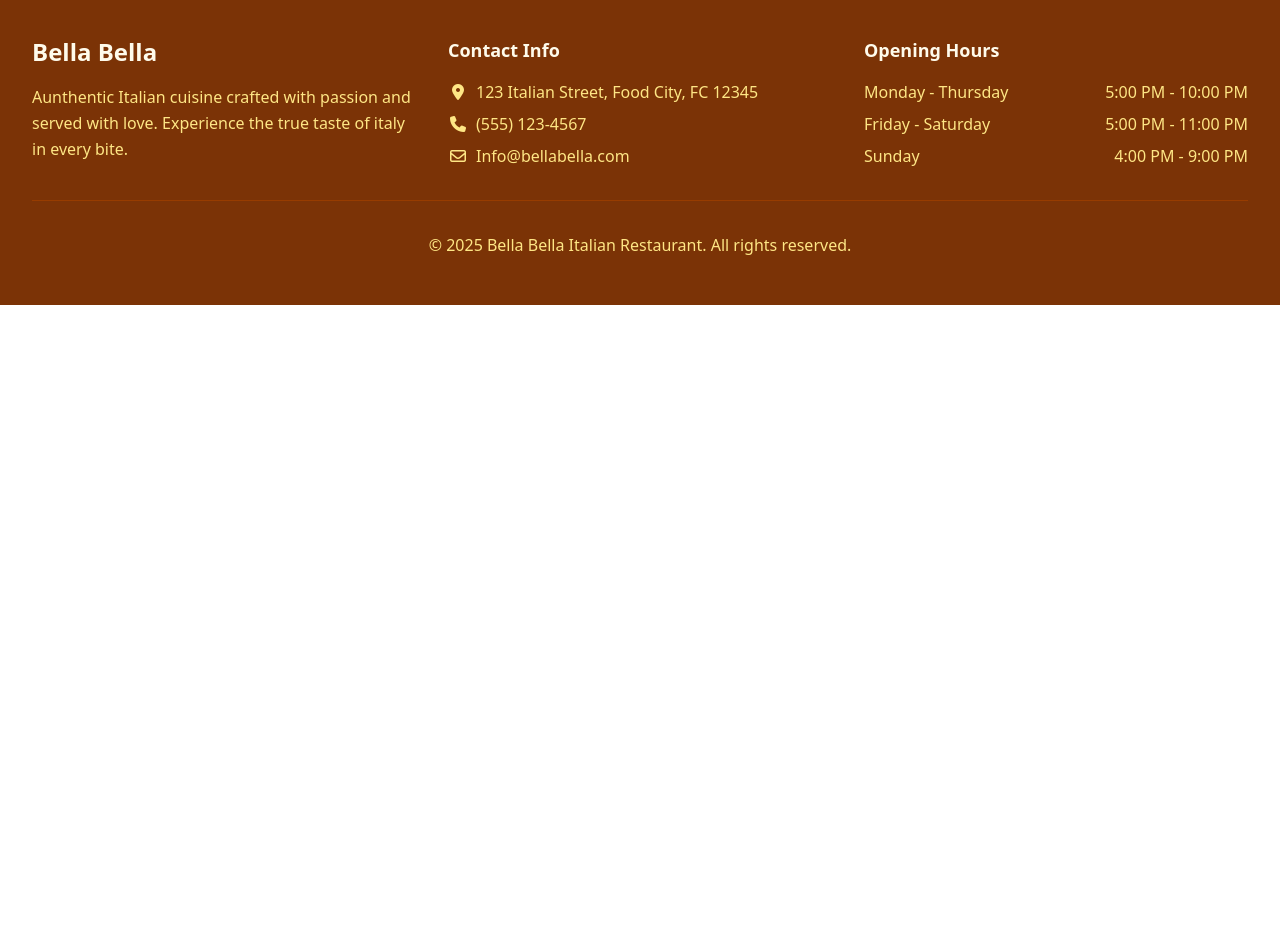
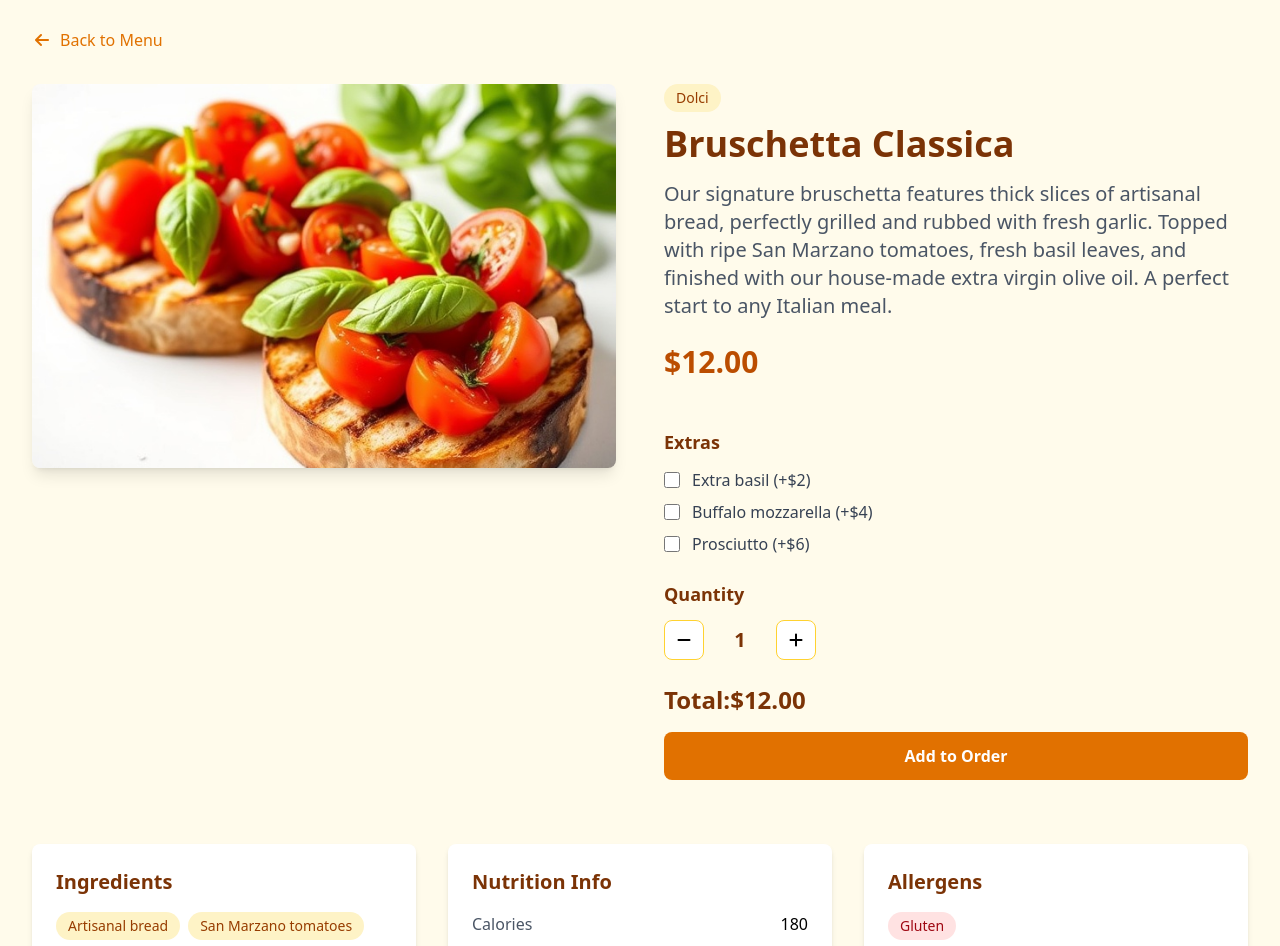
Before and after one commit to sadiya959/bella-bella, a React (Vite) app: page /menu/1 in a window 1280 px wide. Shown: the part 100-1046 px from the top of the page. Before the commit the page ends 800 px from the top, so only its background shows below. Built offline with nearby package versions, Linux system fonts and the light colour scheme.

Commit message:
add complete menu details page

```diff
--- a/src/pages/MenuDetails.jsx
+++ b/src/pages/MenuDetails.jsx
@@ -1,3 +1,189 @@
+import { useContext, useState } from "react";
+import { Link, useParams } from "react-router";
+import MenusContext from "../contexts/MenusContext";
+
 export default function MenuDetails() {
-  return <div>MenuDetails</div>;
+  const { id } = useParams();
+  const { menus } = useContext(MenusContext);
+  const [quantity, setQuantity] = useState(1);
+
+  const menu = menus.find((menu) => menu.id == id);
+  const [selectedExtras, setSelectedExtras] = useState([]);
+
+  // if the menu is still loading
+  if (!menu) {
+    return <p className="mt-8 text-center">Loading menu details...</p>;
+  }
+
+  const toggleExtra = (extra) => {
+    setSelectedExtras((prev) =>
+      prev.includes(extra) ? prev.filter((e) => e !== extra) : [...prev, extra],
+    );
+  };
+
+  // Calculate the extra total
+  const extraTotal = selectedExtras?.reduce(
+    (sum, extra) => sum + extra.price,
+    0,
+  );
+
+  // Calculate the total price
+  const totalPrice = menu.price * quantity + extraTotal;
+
+  return (
+    <section className="bg-amber-50 py-16">
+      <div className="mx-auto max-w-7xl px-4 sm:px-6 lg:px-8">
+        {/* Back to menu link */}
+        <div className="mb-8">
+          <Link
+            to="/menu"
+            className="cursor-pointer font-medium text-amber-600 hover:text-amber-700"
+          >
+            <div className="mr-2 inline-flex size-5 items-center justify-center">
+              <i className="fa-solid fa-arrow-left"></i>
+            </div>
+            Back to Menu
+          </Link>
+        </div>
+
+        {/* Menu info */}
+        <div className="grid grid-cols-1 gap-12 lg:grid-cols-2">
+          {/* Menu Image */}
+          <div>
+            <img
+              src={`/public/${menu.image}`}
+              alt={menu.name}
+              className="h-96 w-full rounded-lg object-cover object-top shadow-lg"
+            />
+          </div>
+
+          <div className="flex flex-col gap-6">
+            {/* Menu category, name, description and price */}
+            <div>
+              <span className="mb-3 inline-block rounded-full bg-amber-100 px-3 py-1 text-sm font-medium text-amber-800">
+                Dolci
+              </span>
+              <h1 className="mb-4 text-4xl font-bold text-amber-900">
+                {menu.name}
+              </h1>
+              <p className="mb-6 text-xl text-gray-600">{menu.description}</p>
+              <p className="mb-6 text-3xl font-bold text-amber-700">
+                ${menu.price.toFixed(2)}
+              </p>
+            </div>
+
+            {/* Menu Extras */}
+            <div>
+              <h3 className="mb-3 text-lg font-semibold text-amber-900">
+                Extras
+              </h3>
+              <div className="space-y-2">
+                {menu.extras.map((extra, index) => (
+                  <label
+                    key={index}
+                    className="flex cursor-pointer items-center gap-3"
+                  >
+                    <input
+                      className="size-4 rounded text-amber-600"
+                      type="checkbox"
+                      checked={selectedExtras.includes(extra)}
+                      onChange={() => toggleExtra(extra)}
+                    />
+                    <span className="text-gray-700">
+                      {extra.name} (+${extra.price})
+                    </span>
+                  </label>
+                ))}
+              </div>
+            </div>
+
+            {/* Menu Quantity Controls */}
+            <div>
+              <h3 className="mb-3 text-lg font-semibold text-amber-900">
+                Quantity
+              </h3>
+              <div className="flex items-center gap-3">
+                <button
+                  onClick={() => setQuantity((prev) => prev - 1)}
+                  className="flex size-10 cursor-pointer items-center justify-center rounded-lg border border-amber-300 bg-white transition-colors hover:bg-amber-50"
+                >
+                  <i className="fa-solid fa-minus"></i>
+                </button>
+                <span className="w-12 text-center text-xl font-semibold text-amber-900">
+                  {quantity}
+                </span>
+                <button
+                  onClick={() => setQuantity((prev) => prev + 1)}
+                  className="flex size-10 cursor-pointer items-center justify-center rounded-lg border border-amber-300 bg-white transition-colors hover:bg-amber-50"
+                >
+                  <i className="fa-solid fa-plus"></i>
+                </button>
+              </div>
+            </div>
+
+            {/* Menu Total Price and Add to Order button */}
+            <div>
+              <p className="mb-4 text-2xl font-bold text-amber-900">
+                Total:${totalPrice.toFixed(2)}
+              </p>
+              <button className="w-full cursor-pointer rounded-lg bg-amber-600 px-6 py-3 font-semibold whitespace-nowrap text-white transition-colors hover:bg-amber-700">
+                Add to Order
+              </button>
+            </div>
+          </div>
+        </div>
+
+        <div className="mt-16 grid grid-cols-1 gap-8 md:grid-cols-3">
+          {/* Menu Ingredients */}
+          <div className="rounded-lg bg-white p-6 shadow-md">
+            <h3 className="mb-4 text-xl font-semibold text-amber-900">
+              Ingredients
+            </h3>
+            <div className="flex flex-wrap gap-2">
+              {menu.ingredients.map((ingredient, index) => (
+                <span
+                  key={index}
+                  className="rounded-full bg-amber-100 px-3 py-1 text-sm text-amber-800"
+                >
+                  {ingredient}
+                </span>
+              ))}
+            </div>
+          </div>
+
+          {/* Menu Nutrition */}
+          <div className="rounded-lg bg-white p-6 shadow-md">
+            <h3 className="mb-4 text-xl font-semibold text-amber-900">
+              Nutrition Info
+            </h3>
+            <div className="space-y-2">
+              {Object.entries(menu.nutrition).map(([key, value], index) => (
+                <div key={index} className="flex justify-between">
+                  <span className="text-gray-600">{key}</span>
+                  <span className="font-medium">{value}</span>
+                </div>
+              ))}
+            </div>
+          </div>
+
+          {/* Menu Allergens */}
+          <div className="rounded-lg bg-white p-6 shadow-md">
+            <h3 className="mb-4 text-xl font-semibold text-amber-900">
+              Allergens
+            </h3>
+            <div className="flex flex-wrap gap-2">
+              {menu.allergens.map((allergen, index) => (
+                <span
+                  key={index}
+                  className="rounded-full bg-red-100 px-3 py-1 text-sm text-red-800"
+                >
+                  {allergen}
+                </span>
+              ))}
+            </div>
+          </div>
+        </div>
+      </div>
+    </section>
+  );
 }
```
